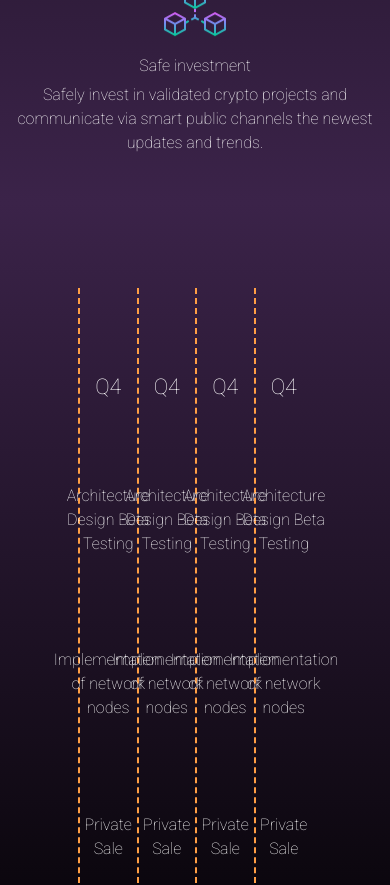
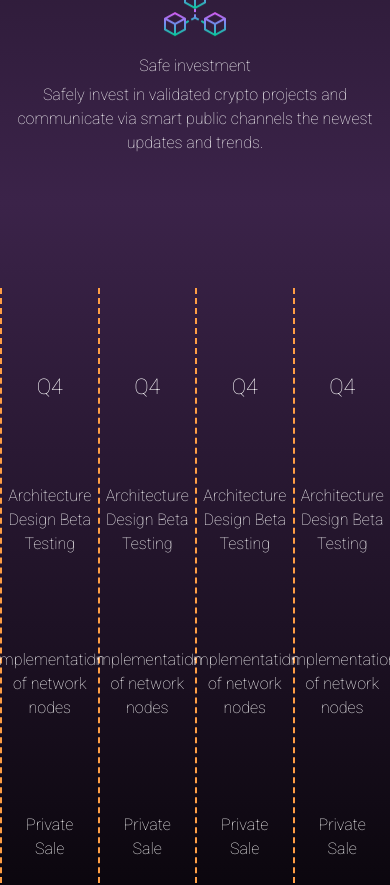
Before and after one commit to mshoaibak/covalent, a Next.js app: page / in a window 390 px wide. Shown: the part 3571-4456 px from the top of the page. Built offline with nearby package versions, Linux system fonts and the light colour scheme.

Commit message:
set roadmap width

```diff
--- a/styles/Roadmap.module.css
+++ b/styles/Roadmap.module.css
@@ -43,3 +43,14 @@
   border-left: 1px dashed purple;
   position: absolute;
 }
+
+@media only screen and (max-width: 800px) {
+  .inner {
+    width: 20%;
+  }
+}
+@media only screen and (max-width: 600px) {
+  .inner {
+    width: 25%;
+  }
+}
```
